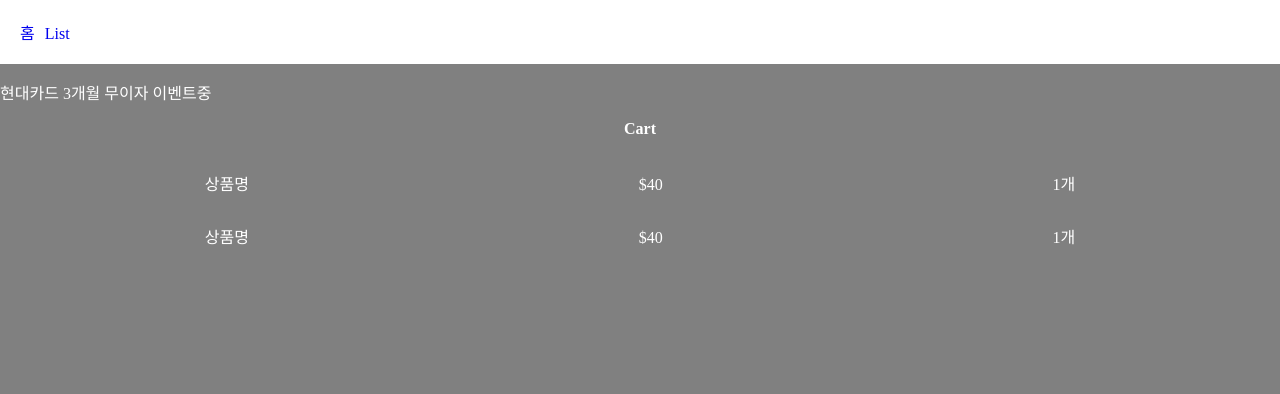
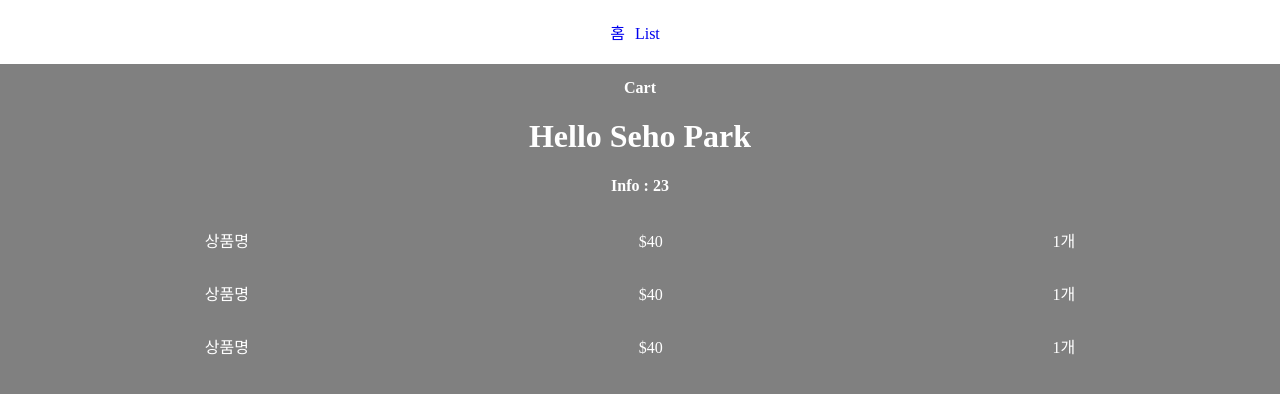
Before and after one commit to sayyyho/Next-Front, a Next.js app: page /cart in a window 1280 px wide. Shown: the top 394 px of the page. Built offline with nearby package versions, Linux system fonts and the light colour scheme.

Commit message:
230709 [next] 컴포넌트 학습

```diff
--- /dev/null
+++ b/app/cart/data.js
@@ -0,0 +1,13 @@
+let age = 23;
+const name = "Seho Park";
+function Greeting() {
+  return (
+    <div>
+      <h1>Hello {name}</h1>
+    </div>
+  );
+}
+
+// export default age;
+// 두 개 이상 내보낼때
+export { age, Greeting };
--- a/app/cart/layout.js
+++ /dev/null
@@ -1,15 +0,0 @@
-export const metadata = {
-  title: "Create Next App",
-  description: "Generated by create next app",
-};
-
-export default function RootLayout({ children }) {
-  return (
-    <html lang="ko">
-      <body>
-        <p>현대카드 3개월 무이자 이벤트중</p>
-        {children}
-      </body>
-    </html>
-  );
-}
--- a/app/cart/page.js
+++ b/app/cart/page.js
@@ -1,17 +1,38 @@
+// 파일 최상단에 'use client'를 선언하면 해당 파일의 컴포넌트는 모두 클라이언트 컴포넌트가 된다.
+// 하지 않으면 모두가 server 컴포넌트인데, useState, event 등 자바스크립트 속성들을 사용하지 못함
+// server 컴포넌트는 로딩이 빠름 (자바스크립트 기능이 배제 되기 때문에)
+// client 컴포넌트는 로딩이 느림 왜냐하면 자바스크립트 기능이 존재. hydration 과정이 필요함 (html을 자바스크립트로 다시 분석하는 과정)
+// 따라서 큰 페이지는 서버 컴포넌트를 사용하고, 자바스크립트 기능이 필요할 때, 클라이언트 컴포넌트를 사용하자
+import { age, Greeting } from "./data.js";
+
 export default function Cart() {
   return (
     <div>
       <h4 className="title">Cart</h4>
-      <div className="cart-item">
+      {/* <div className="cart-item">
         <p>상품명</p>
         <p>$40</p>
         <p>1개</p>
-      </div>
-      <div className="cart-item">
-        <p>상품명</p>
-        <p>$40</p>
-        <p>1개</p>
-      </div>
+      </div> */}
+      {/* Component로 덩어리식으로 묶자 */}
+      <Greeting></Greeting>
+      <h4>Info : {age}</h4>
+      <CartItem></CartItem>
+      <CartItem></CartItem>
+      <CartItem></CartItem>
+      {/* 재사용이 잦은 요소들만 컴포넌트화 시키는게 좋음 */}
     </div>
   );
 }
+// nextJS는 서버 컴포넌트랑 클라이언트 컴포넌트가 나뉨
+
+// 컴포넌트는 다른 요소 밖에서 만드는 것이 좋음
+function CartItem() {
+  return (
+    <div className="cart-item">
+      <p>상품명</p>
+      <p>$40</p>
+      <p>1개</p>
+    </div>
+  );
+}
--- a/app/globals.css
+++ b/app/globals.css
@@ -1,6 +1,6 @@
 body {
   margin: 0;
-  /* text-align: center; */
+  text-align: center;
   background-color: gray;
   color: white;
 }
```
